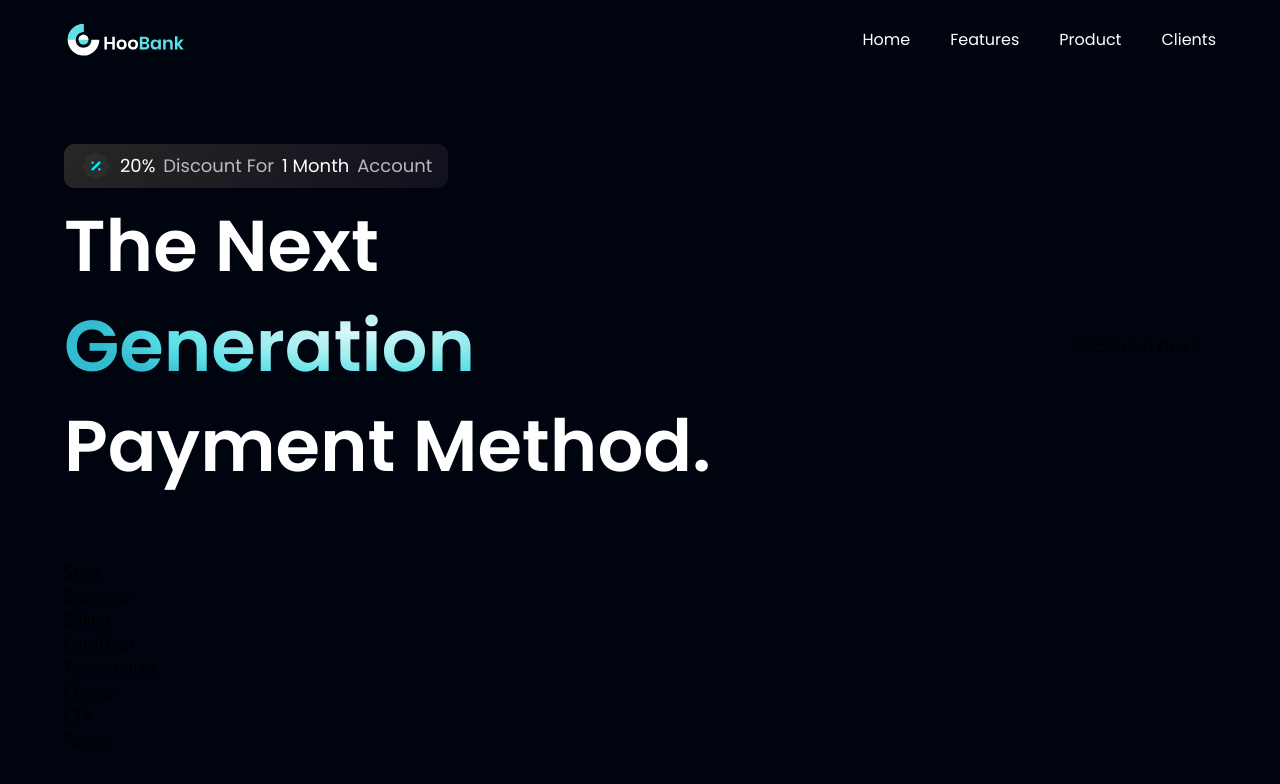
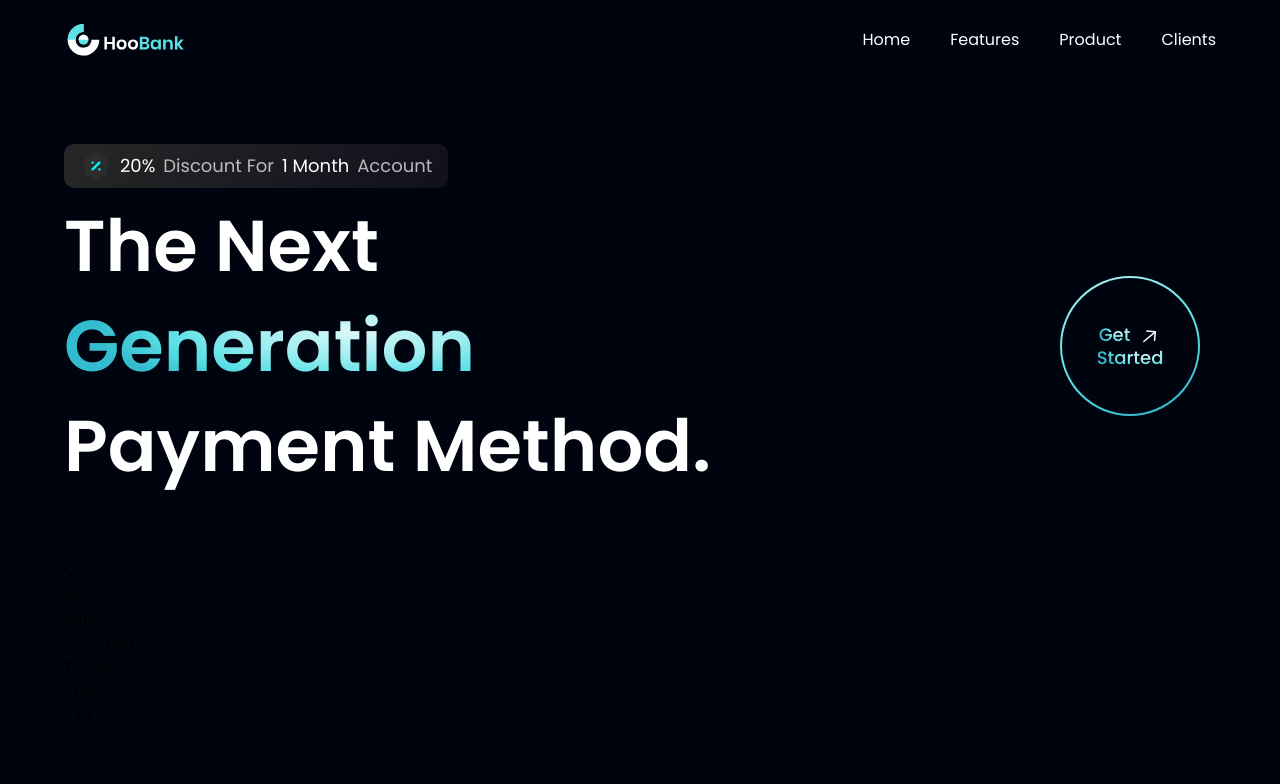
Before and after one commit to Stepan72/HoloBank, a Next.js app: page / in a window 1280 px wide. Shown: the top 784 px of the page. Built offline with nearby package versions, Linux system fonts and the light colour scheme.

Commit message:
GetStarted component finished v1.7

```diff
--- a/components/GetStarted.tsx
+++ b/components/GetStarted.tsx
@@ -1,7 +1,27 @@
 import React from "react";
+import { arrowUp } from "@/assets";
+import Image from "next/image";
 
 function GetStarted() {
-  return <div>GetStarted check</div>;
+  return (
+    <div className="flexCenter size-[140px] rounded-full bg-blue-gradient p-[2px] cursor-pointer">
+      <div className="flexCenter flex-col bg-primary size-[100%] rounded-full">
+        <div className="flexStart flex-row">
+          <p className="font-poppins font-medium text-[18px] leading-[18px] mr-2">
+            <span className="text-gradient">Get</span>
+          </p>
+          <Image
+            src={arrowUp}
+            alt="arrow"
+            className="size-[23px] object-contain"
+          />
+        </div>
+        <p className="font-poppins font-medium text-[18px] leading-[18px]">
+          <span className="text-gradient">Started</span>
+        </p>
+      </div>
+    </div>
+  );
 }
 
 export default GetStarted;
```
